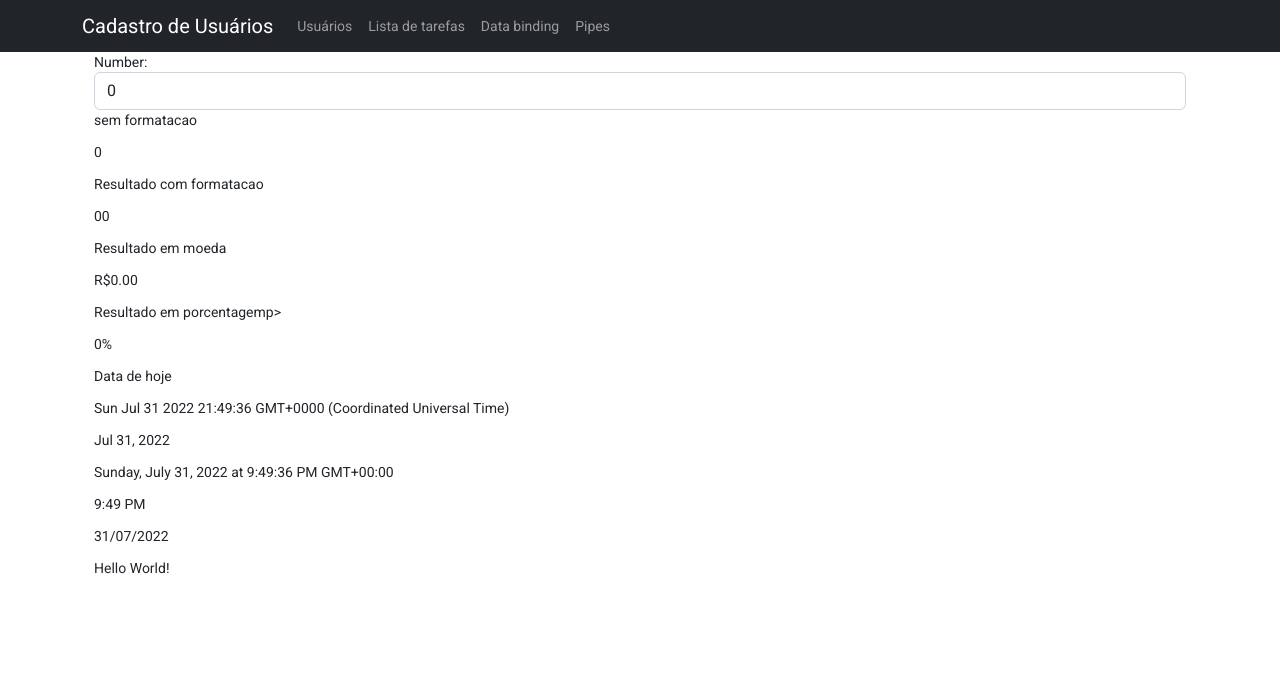
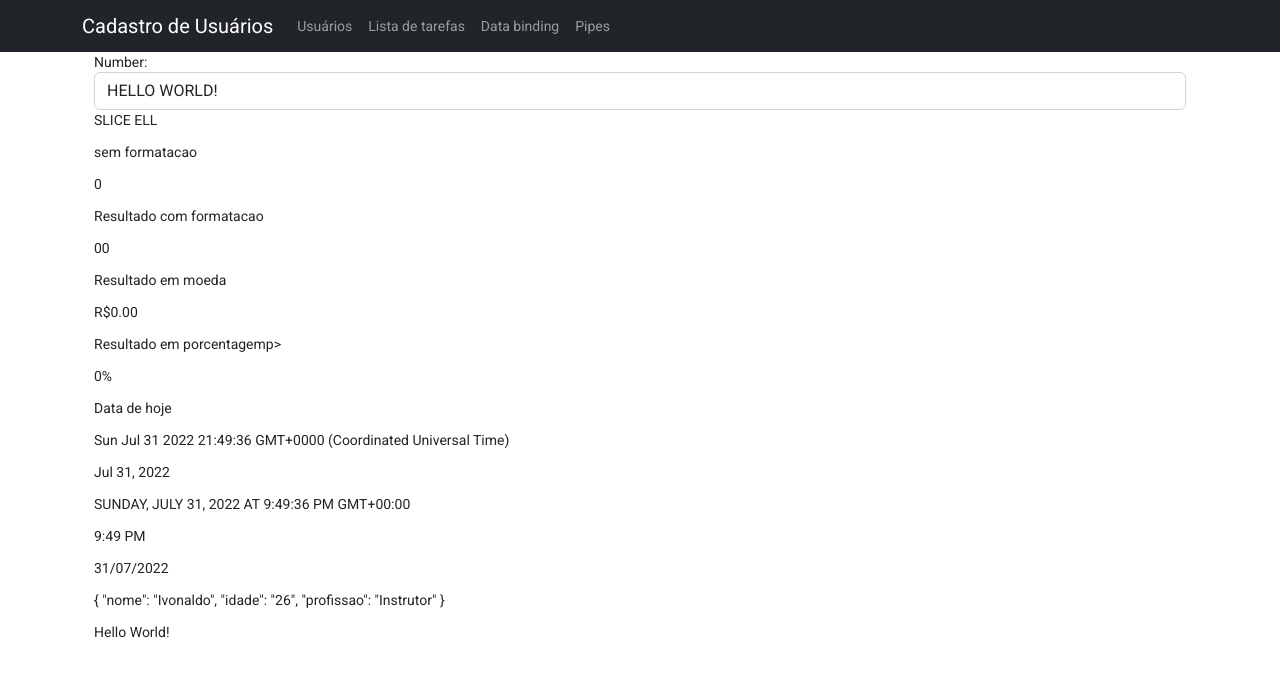
Before and after one commit to peoft/crud-angular-dio, an Angular app: page /pipes in a window 1280 px wide. Shown: the top 676 px of the page. Built offline with nearby package versions, Linux system fonts and the light colour scheme.

Commit message:
Usando slice

```diff
--- a/src/app/pages/pipes-example/pipes-example.component.html
+++ b/src/app/pages/pipes-example/pipes-example.component.html
@@ -1,9 +1,11 @@
 <div class="form-group">
     <label for="number">Number:</label>
-    <input type="text" [(ngModel)]="number" class="form-control" id="number">
+    <input type="text" [(ngModel)]="text" class="form-control" id="number">
 </div>
 
 <div class="">
+    <p>SLICE {{ text | slice: 1:4}}</p>
+
     <p>sem formatacao</p>
     <p>{{ number | number }}</p>
 
@@ -19,9 +21,11 @@
     <p>Data de hoje</p>
     <p>{{ date }}</p>
     <p>{{ date | date }}</p>
-    <p>{{ date | date: 'full' }}</p>
+    <p>{{ date | date: 'full' | uppercase }}</p>
     <p>{{ date | date: 'shortTime' }}</p>
     <p>{{ date | date: "dd/MM/yyyy":"GMT-0300":"en-US" }}</p>
+
+    <p>{{ pessoa | json }}</p>
 
 
     <p>{{ text | titlecase}}</p>
--- a/src/app/pages/pipes-example/pipes-example.component.ts
+++ b/src/app/pages/pipes-example/pipes-example.component.ts
@@ -10,6 +10,11 @@ export class PipesExampleComponent implements OnInit {
   number:number = 0;
   text:string = 'hello world!';
   date = new Date;
+  pessoa = {
+    nome: 'Ivonaldo',
+    idade: '26',
+    profissao: 'Instrutor'
+  }
 
   constructor(private upperCasePipe: UpperCasePipe) { }
 
```
